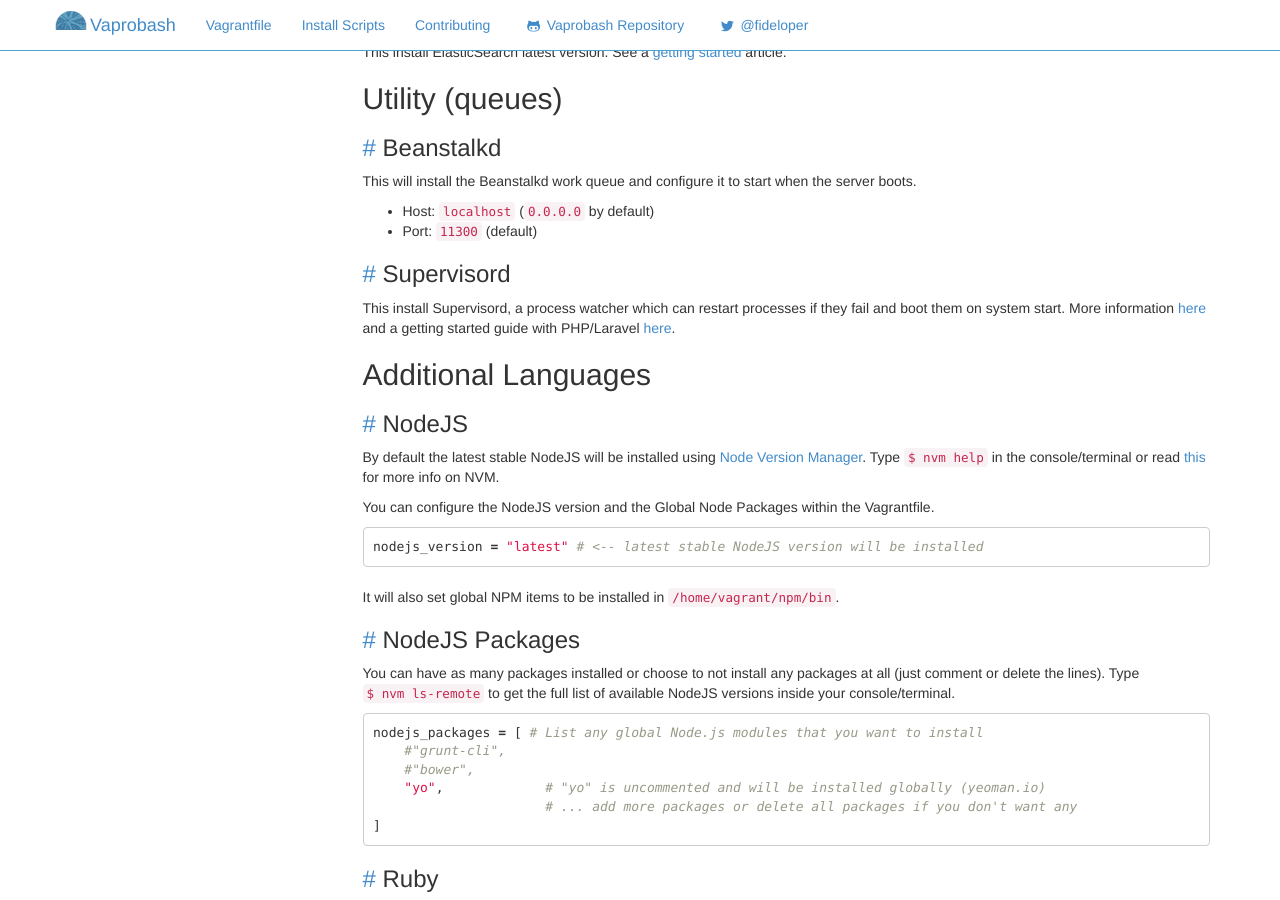
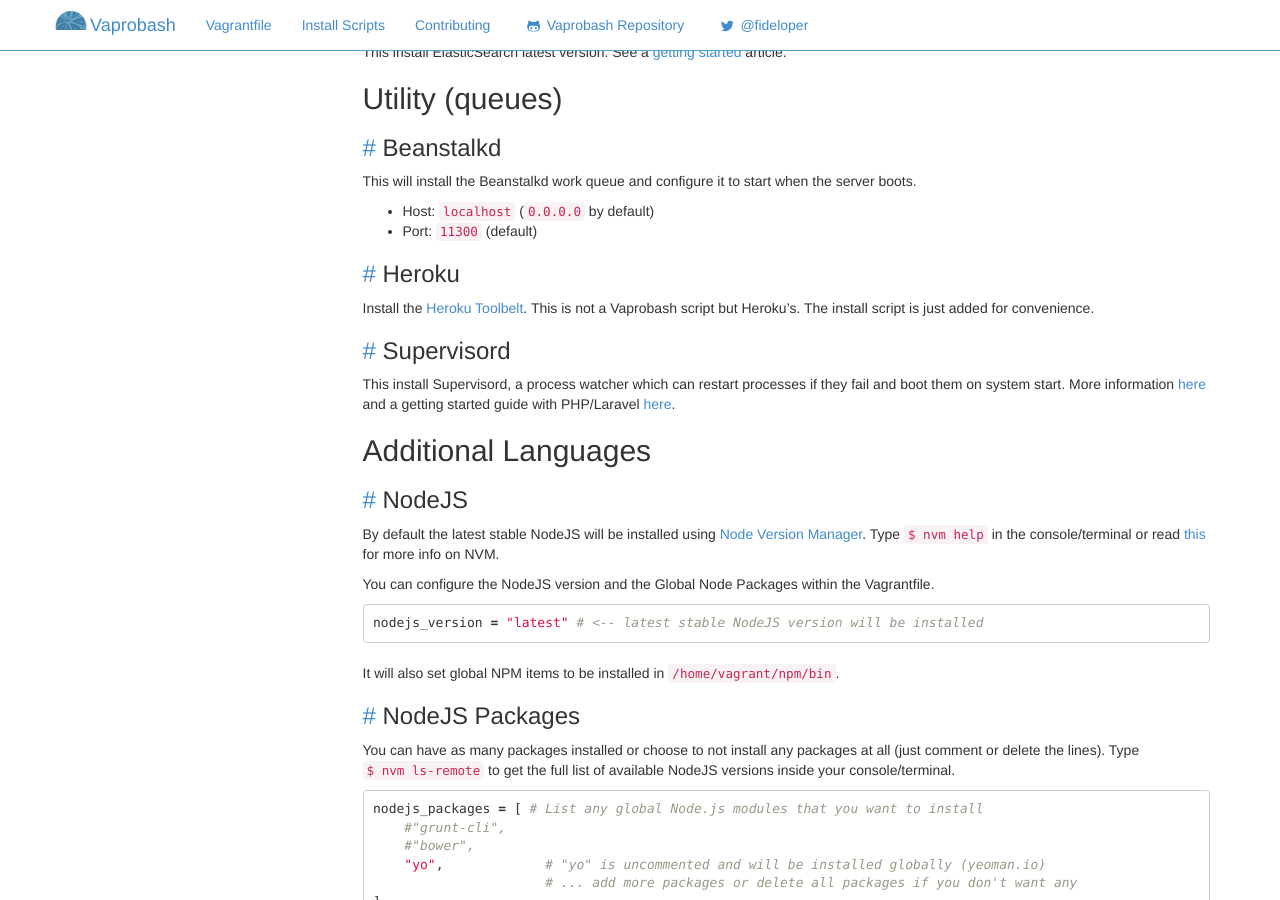
Before and after one commit to fideloper/Vaprobash, a Jekyll site: the page built from install-scripts.md, in a window 1280 px wide and 900 px high, scrolled down 3965 px. Built offline with Jekyll 4.4.1, drawn with Linux system fonts in a browser that asks for light colours; nearby versions of some CDN libraries; Markdown is read by kramdown in place of the engine named in the settings.

Commit message:
added heroku docs

```diff
--- a/_includes/sidebar.html
+++ b/_includes/sidebar.html
@@ -20,6 +20,7 @@
         <a href="install-scripts.html#redis" class="list-group-item">Redis</a>
         <a href="install-scripts.html#elasticsearch" class="list-group-item">ElasticSearch</a>
         <a href="install-scripts.html#beanstalkd" class="list-group-item">Beanstalkd</a>
+        <a href="install-scripts.html#heroku" class="list-group-item">Heroku</a>
         <a href="install-scripts.html#supervisord" class="list-group-item">Supervisord</a>
         <a href="install-scripts.html#nodejs" class="list-group-item">NodeJS</a>
         <a href="install-scripts.html#node_packages" class="list-group-item">NodeJS Packages</a>
--- a/install-scripts.md
+++ b/install-scripts.md
@@ -218,6 +218,10 @@
 - Host: `localhost` (`0.0.0.0` by default)
 - Port: `11300` (default)
 
+### <a href="install-scripts.html#heroku" name="heroku" id="heroku">#</a> Heroku
+
+Install the [Heroku Toolbelt](https://toolbelt.heroku.com/). This is not a Vaprobash script but Heroku's. The install script is just added for convenience.
+
 ### <a href="install-scripts.html#supervisord" name="supervisord" id="supervisord">#</a> Supervisord
 
 This install Supervisord, a process watcher which can restart processes if they fail and boot them on system start. More information [here](http://supervisord.org/) and a getting started guide with PHP/Laravel [here](http://fideloper.com/ubuntu-beanstalkd-and-laravel4).
```
